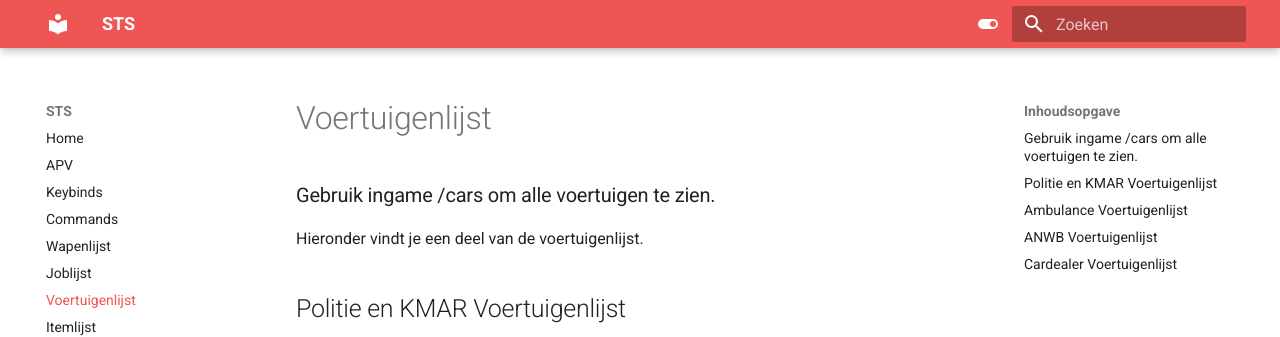
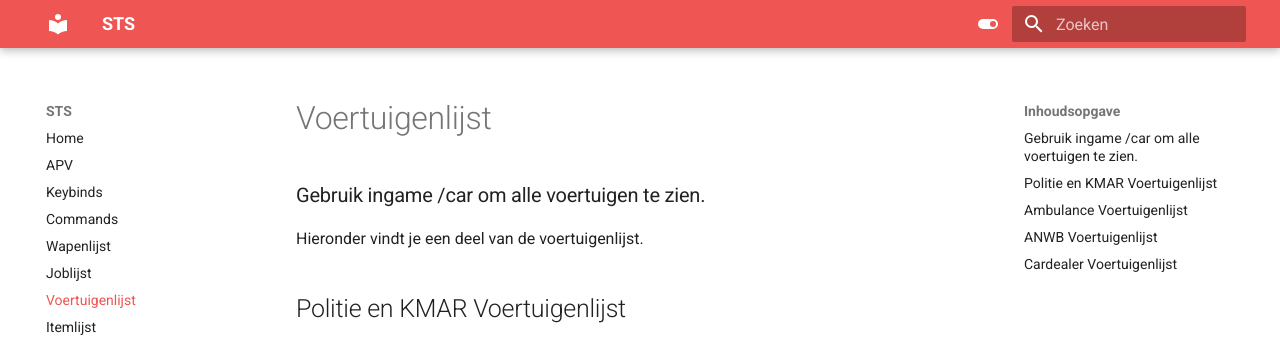
Before and after one commit to Welseyy/STSAPV, an MkDocs documentation site: the page built from docs/voertuigenlijst.md, in a window 1280 px wide and 900 px high. Shown: the top 337 px of the window. Built offline with MkDocs 1.6.1 and Material for MkDocs 9.7.7, drawn with Linux system fonts in a browser that asks for light colours.

Commit message:
Update voertuigenlijst.md

```diff
--- a/docs/voertuigenlijst.md
+++ b/docs/voertuigenlijst.md
@@ -1,6 +1,6 @@
 # Voertuigenlijst
 
-### Gebruik ingame /cars om alle voertuigen te zien.
+### Gebruik ingame /car om alle voertuigen te zien.
 Hieronder vindt je een deel van de voertuigenlijst.
 
 ## Politie en KMAR Voertuigenlijst
```
